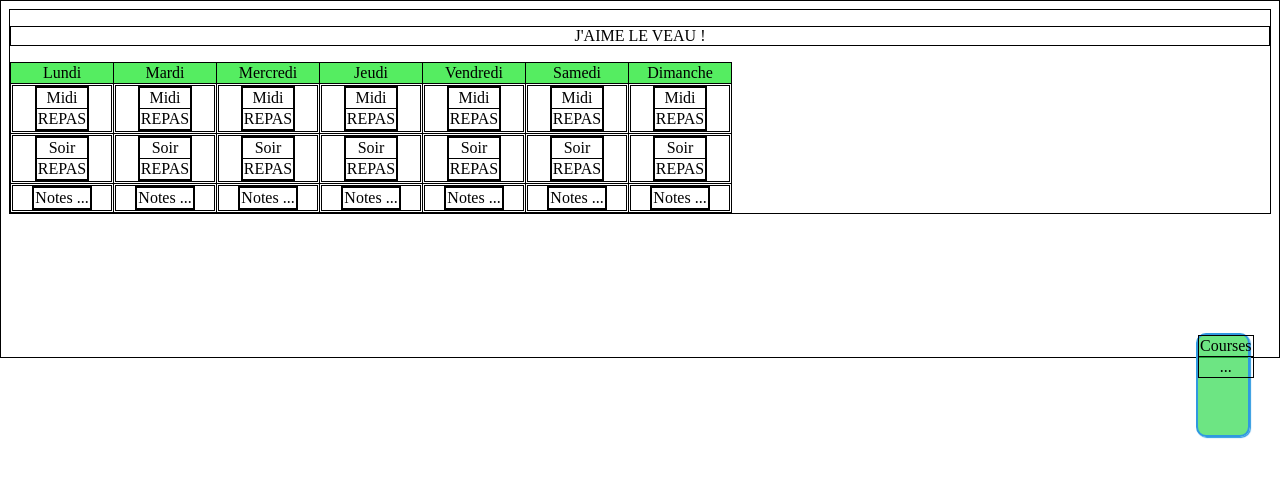
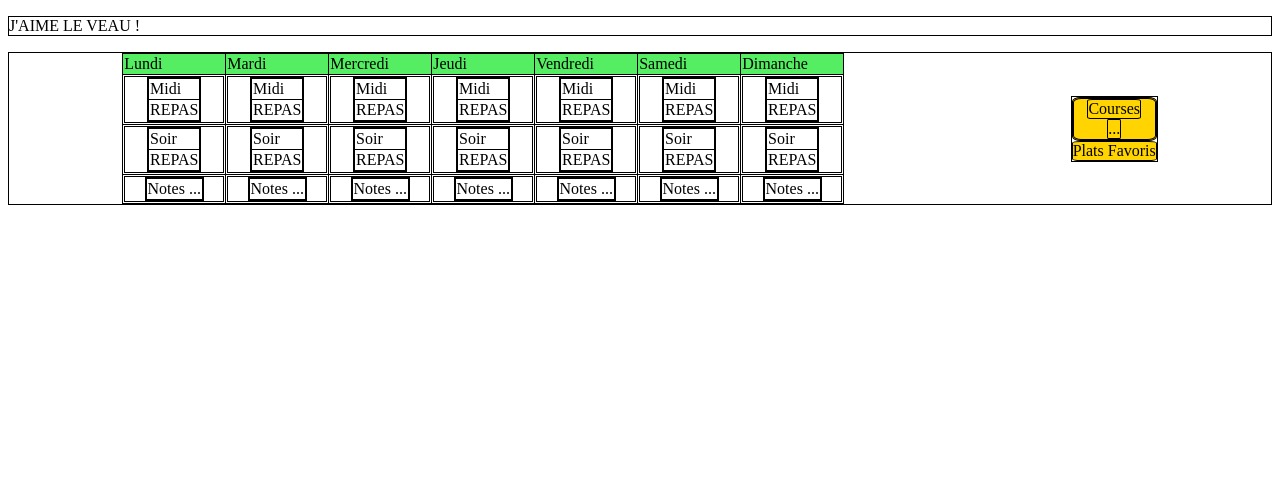
Before and after one commit to Diablo-hell/MenuMorceaux, a plain HTML site: page MenuMorceaux.html in a window 1280 px wide. Drawn offline with Linux system fonts and the light colour scheme.

Commit message:
1.01
petites modifs CSS et HTML

```diff
--- a/MenuMorceaux.css
+++ b/MenuMorceaux.css
@@ -1,7 +1,6 @@
-*
+body *
 {
     border: 1px solid black;
-	text-align: center;
 }
 table
 {
@@ -21,14 +20,33 @@ table
 }
 .courses
 {
-    position:relative;
-    top:100px;
-    float: right;
-    height: 100px;
-    width: 50px;
-    margin: 20px;
     border: 2px solid rgb(47,153,224);
-    border-radius: 10px 10px 10px 10px;
+    border-radius: 10%;
     box-shadow: 1px 1px 1px rgb(47,153,224);
     background-color: rgba(48, 219, 79,0.7);
 }
+
+.HCT {
+	display: flex;
+	flex-direction: row;
+    align-items: center;
+	justify-content: space-around;
+}
+
+.VCC {
+	display: flex;
+	flex-direction: column;
+    align-items: center;
+
+	justify-content: space-around;
+
+}
+
+.zone_boutons {
+
+}
+
+.zone_boutons * {
+	background:#ffd400;
+	border-radius : 10%;
+}
--- a/MenuMorceaux.html
+++ b/MenuMorceaux.html
@@ -6,7 +6,8 @@
         <title>Menu-Morceaux</title>
     </head>
     <body>
-        <p>J'AIME LE VEAU !</p>
+	<p>J'AIME LE VEAU !</p>
+	<div class="HCT">
         <table>
             <tr>
                 <td class="jour">Lundi</td>
@@ -221,17 +222,20 @@
                 </td>
             </tr>
         </table>
-        <div class="courses">
-            <table>
-                <tr>
-                    <td>Courses</td>
-                </tr>
-                <tr>
-                    <td>...</td>
-                </tr>
-            </table>
 
+        <div class="zone_boutons">
+			<div id="boutonCourses">
+				<div class="VCC">
+					<div>Courses</div>
+					<div>...</div>
+					</tr>
+				</div>
+			</div>
+			<div id="platsFavoris">
+				Plats Favoris
+			</div>
         </div>
+	</div>
 
     </body>
     <script type="text/javascript" src="MenuMorceaux.js"></script>
```
